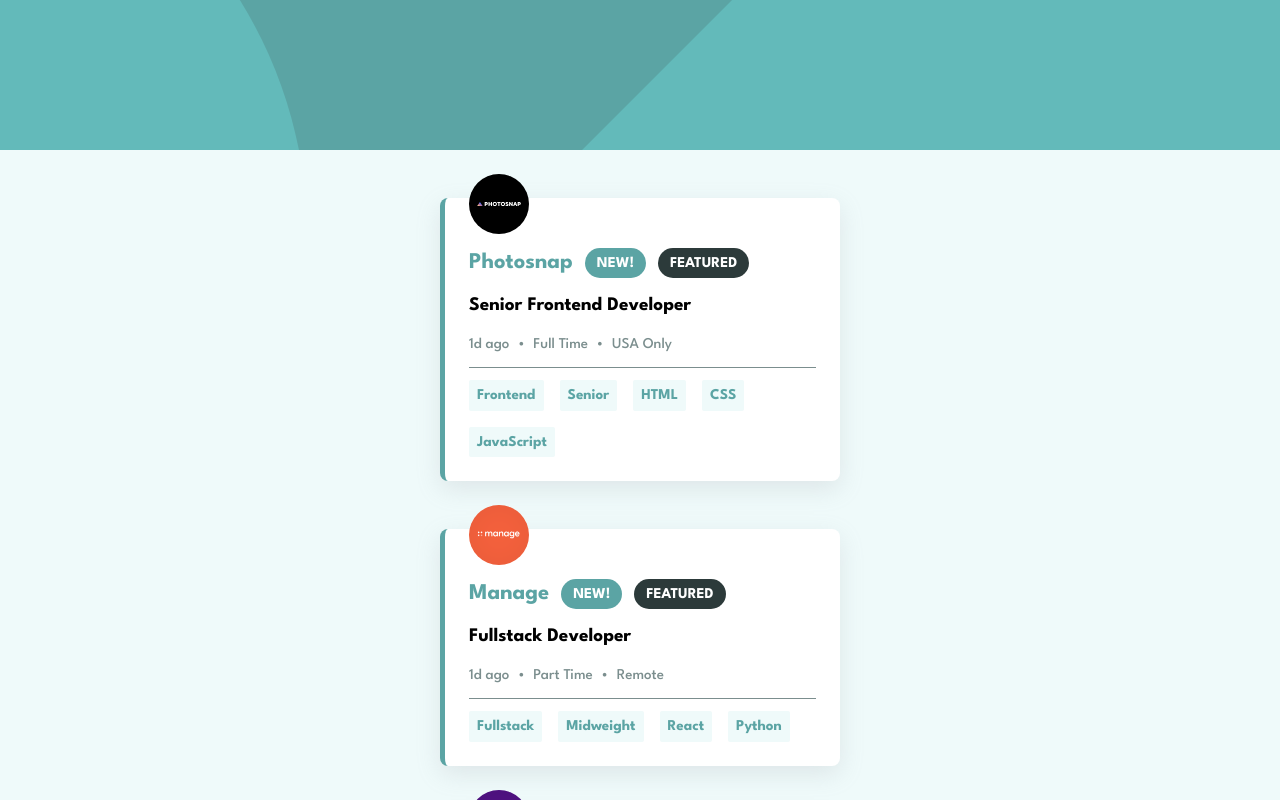
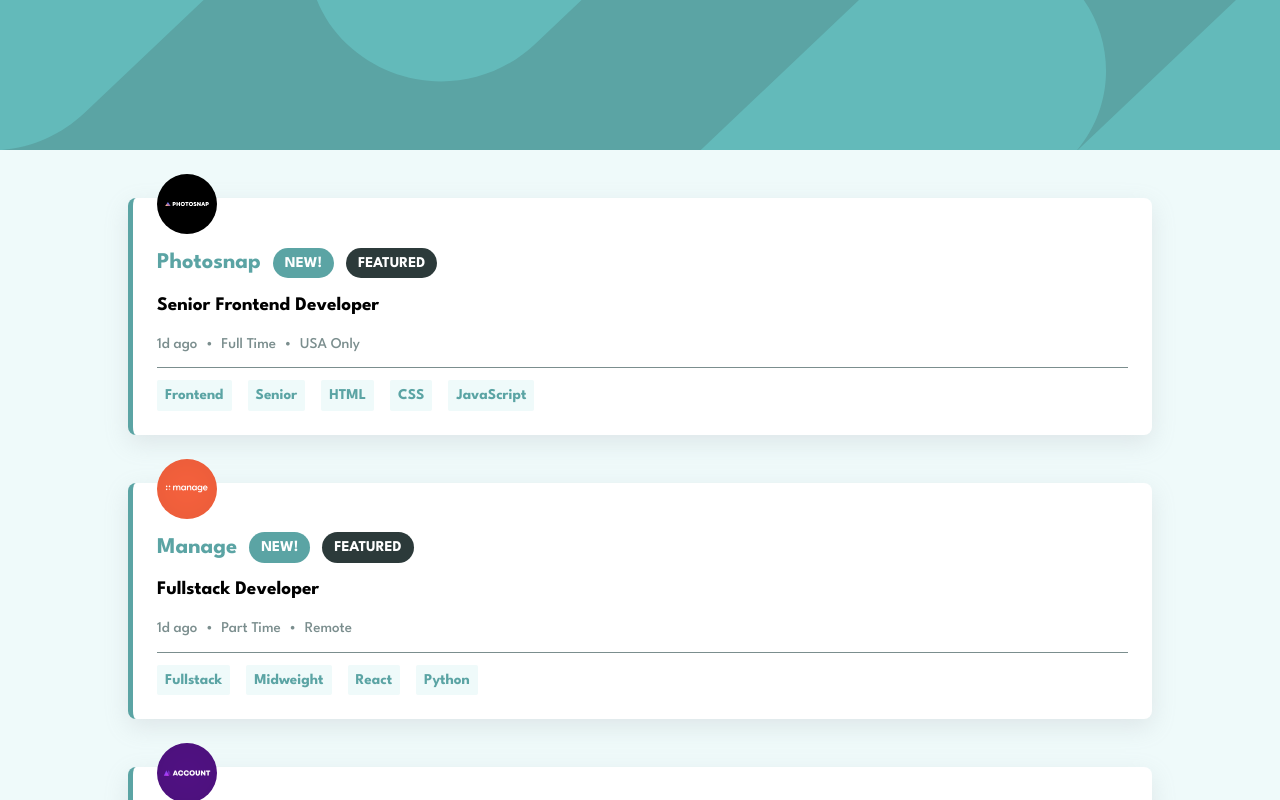
Before and after one commit to Matej-ch/job-listings-with-filtering, a React (Vite) app: page / in a window 1280 px wide. Shown: the top 800 px of the page. Built offline with nearby package versions, Linux system fonts and the light colour scheme.

Commit message:
header and wrapper for desktop

```diff
--- a/src/App.scss
+++ b/src/App.scss
@@ -1,8 +1,6 @@
 header {
-  background: url("./assets/bg-header-mobile.svg");
-  background-color: var(--clr-primary);
   height: 150px;
-  background-repeat: no-repeat;
+  background: var(--clr-primary) url("./assets/bg-header-mobile.svg") no-repeat;
   margin-bottom: 3rem;
   background-size: cover;
 }
@@ -16,3 +14,14 @@
   width: min(80%, 25rem);
   margin: 0 auto;
 }
+
+@media screen and (min-width: 600px) {
+  header {
+    background: var(--clr-primary) url("./assets/bg-header-desktop.svg") no-repeat;
+    background-size: cover;
+  }
+
+  .listings-wrapper {
+    width: min(80%, 75rem);
+  }
+}
```
